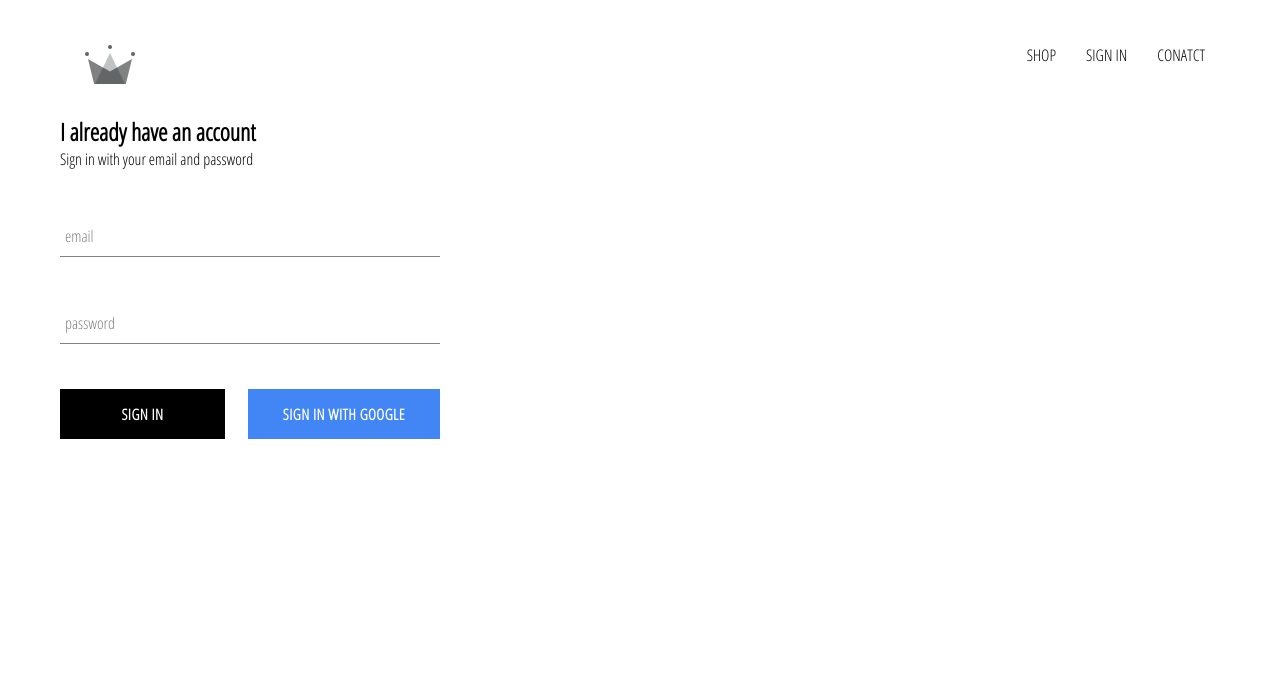
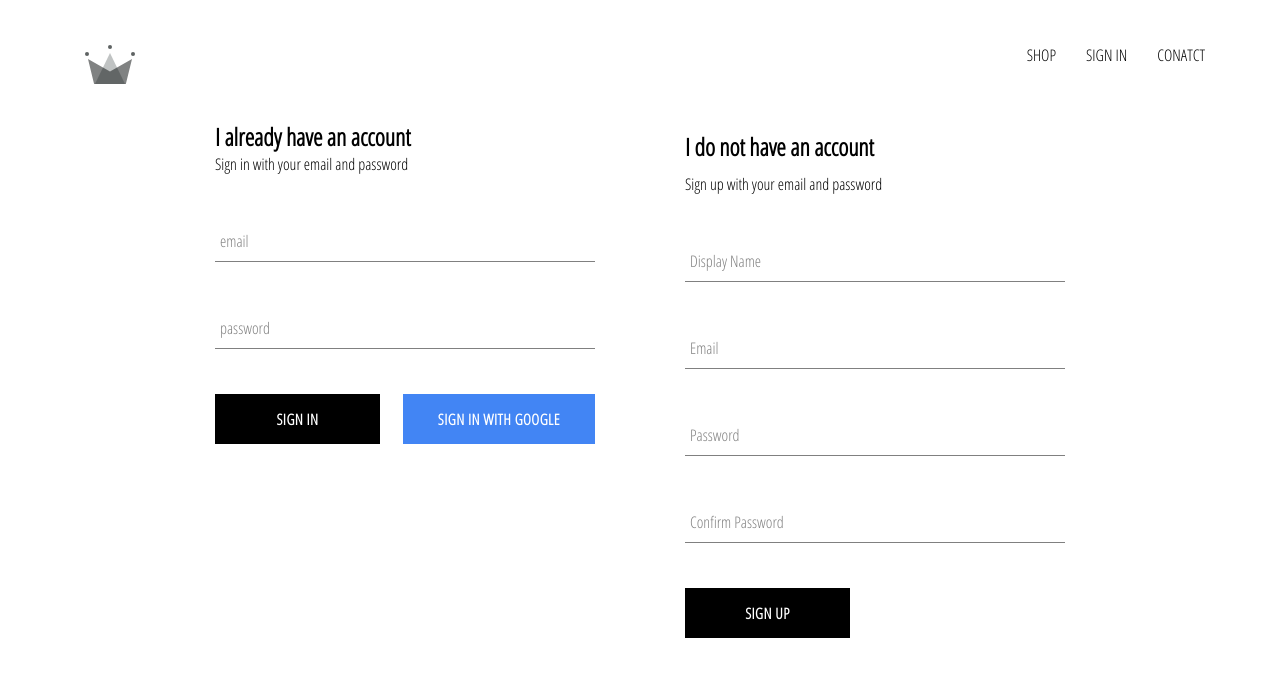
Before and after one commit to Kevin-kirago/Crown-Clothing, a React (Create React App) app: page /sign in a window 1280 px wide. Shown: the top 676 px of the page. Built offline with nearby package versions, Linux system fonts and the light colour scheme; no server answers.

Commit message:
implemented firebase utils, included ability to store authenticated users into our firestore database

```diff
--- a/src/App.js
+++ b/src/App.js
@@ -2,7 +2,7 @@
 import { Switch, Route } from "react-router-dom";
 import "./App.css";
 
-import { auth } from "./firebase/firebase.utils";
+import { auth, createUserProfileDocument } from "./firebase/firebase.utils";
 
 // pages
 import Homepage from "./pages/home/homepage.component";
@@ -15,7 +15,6 @@
 class App extends React.Component {
 	constructor() {
 		super();
-
 		this.state = {
 			currentUser: null
 		};
@@ -24,8 +23,20 @@
 	unsubscribeFromAuth = null;
 
 	componentDidMount() {
-		this.unsubscribeFromAuth = auth.onAuthStateChanged(user => {
-			this.setState({ currentUser: user });
+		this.unsubscribeFromAuth = auth.onAuthStateChanged(async userAuth => {
+			if (userAuth) {
+				const userRef = await createUserProfileDocument(userAuth);
+
+				userRef.onSnapshot(snapShot => {
+					this.setState({
+						currentUser: { id: snapShot.id, ...snapShot.data() }
+					});
+
+					console.log(this.state);
+				});
+			}
+
+			this.setState({ currentUser: userAuth });
 		});
 	}
 
--- /dev/null
+++ b/src/components/sign-up/sign-up.component.jsx
@@ -0,0 +1,106 @@
+import React from "react";
+import "./sign-up.styles.scss";
+
+import FormInput from "../form-input/form-input.component";
+import CustomButton from "../custom-button/custom-button.component";
+
+import { auth, createUserProfileDocument } from "../../firebase/firebase.utils";
+
+export default class SignUp extends React.Component {
+	constructor() {
+		super();
+
+		this.state = {
+			displayName: "",
+			email: "",
+			password: "",
+			confirmPassword: ""
+		};
+	}
+
+	handleSubmit = async e => {
+		e.preventDefault();
+
+		const { displayName, email, password, confirmPassword } = this.state;
+
+		if (password !== confirmPassword) {
+			alert("Passwords don't match");
+			return;
+		}
+
+		try {
+			const { user } = await auth.createUserWithEmailAndPassword(
+				email,
+				password
+			);
+
+			await createUserProfileDocument(user, { displayName });
+
+			this.setState({
+				displayName: "",
+				email: "",
+				password: "",
+				confirmPassword: ""
+			});
+		} catch (e) {
+			console.log(e);
+		}
+	};
+
+	handleChange = e => {
+		const { name, value } = e.target;
+
+		this.setState({ [name]: value });
+	};
+
+	render() {
+		const { displayName, email, password, confirmPassword } = this.state;
+
+		return (
+			<div className="sign-up">
+				<h2 className="title">I do not have an account</h2>
+				<span>Sign up with your email and password</span>
+
+				<form className="sign-up-form" onSubmit={this.handleSubmit}>
+					<FormInput
+						type="text"
+						name="displayName"
+						value={displayName}
+						onChange={this.handleChange}
+						label="Display Name"
+						required
+					/>
+
+					<FormInput
+						type="email"
+						name="email"
+						value={email}
+						onChange={this.handleChange}
+						label="Email"
+						required
+					/>
+
+					<FormInput
+						type="password"
+						name="password"
+						value={password}
+						onChange={this.handleChange}
+						label="Password"
+						required
+					/>
+
+					<FormInput
+						type="password"
+						name="confirmPassword"
+						value={confirmPassword}
+						onChange={this.handleChange}
+						label="Confirm Password"
+						required
+					/>
+
+					<CustomButton type="submit"> Sign Up</CustomButton>
+				</form>
+			</div>
+		);
+	}
+}
--- /dev/null
+++ b/src/components/sign-up/sign-up.styles.scss
@@ -0,0 +1,9 @@
+.sign-up {
+	display: flex;
+	flex-direction: column;
+	width: 380px;
+
+	.title {
+		margin: 10px 0;
+	}
+}
--- a/src/firebase/firebase.utils.js
+++ b/src/firebase/firebase.utils.js
@@ -13,6 +13,31 @@
 	measurementId: "G-N2ZGP13ESS"
 };
 
+export const createUserProfileDocument = async (userAuth, additionalData) => {
+	if (!userAuth) return;
+
+	const userRef = firestore.doc(`users/${userAuth.uid}`);
+	const snapShot = await userRef.get();
+
+	if (!snapShot.exists) {
+		const { displayName, email } = userAuth;
+		const createdAt = new Date();
+
+		try {
+			await userRef.set({
+				displayName,
+				email,
+				createdAt,
+				...additionalData
+			});
+		} catch (err) {
+			console.log("Error creating user", err.message);
+		}
+	}
+
+	return userRef;
+};
+
 firebase.initializeApp(config);
 
 export const auth = firebase.auth();
--- a/src/pages/sign/sign.component.jsx
+++ b/src/pages/sign/sign.component.jsx
@@ -2,11 +2,13 @@
 import "./sign.styles.scss";
 
 import SignIn from "../../components/sign-in/sign-in.component";
+import SignUp from "../../components/sign-up/sign-up.component";
 
 const SignPage = () => {
 	return (
 		<div className="sign">
 			<SignIn />
+			<SignUp />
 		</div>
 	);
 };
--- a/src/pages/sign/sign.styles.scss
+++ b/src/pages/sign/sign.styles.scss
@@ -0,0 +1,6 @@
+.sign {
+	width: 850px;
+	display: flex;
+	justify-content: space-between;
+	margin: 30px auto;
+}
```
